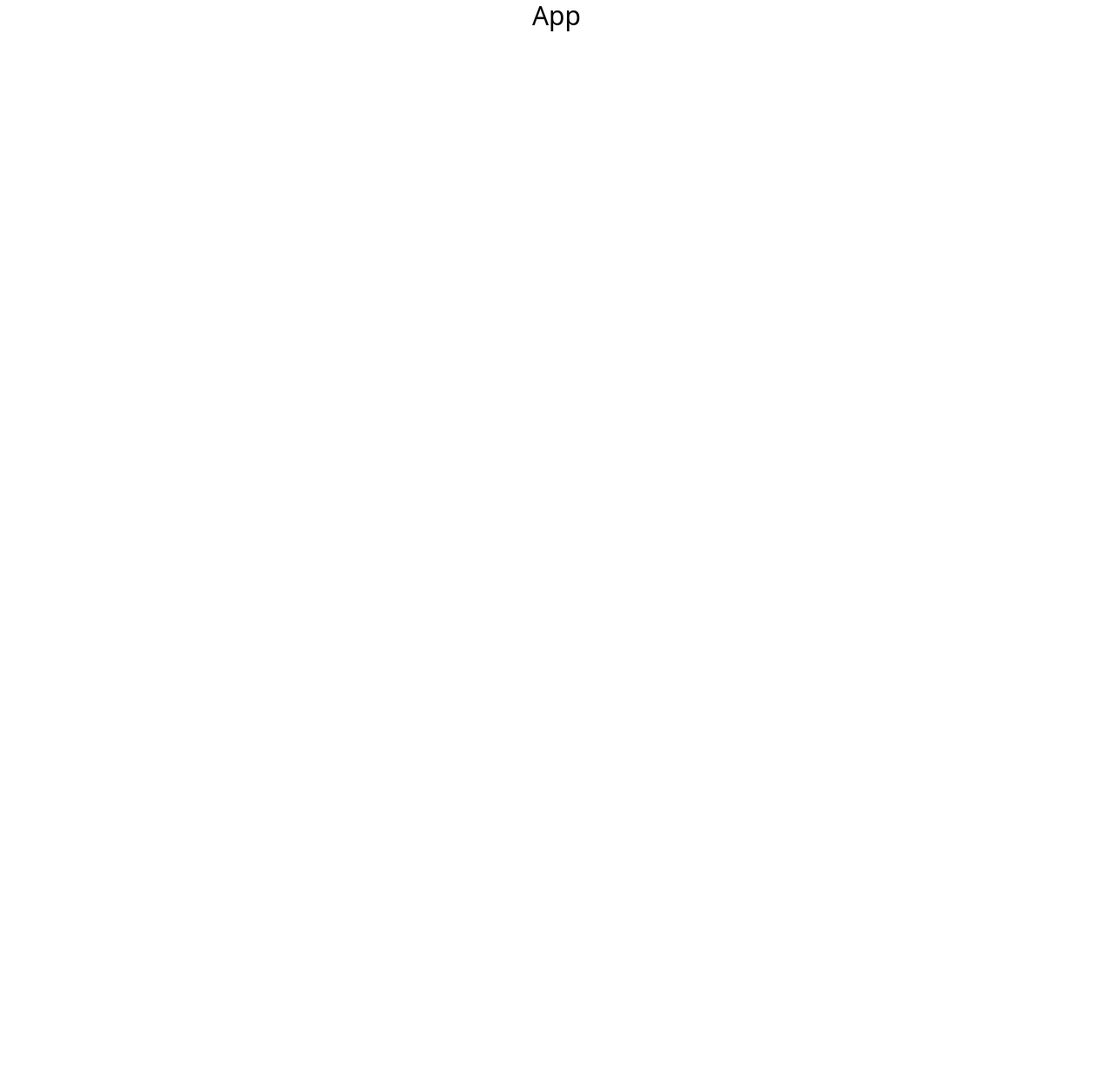
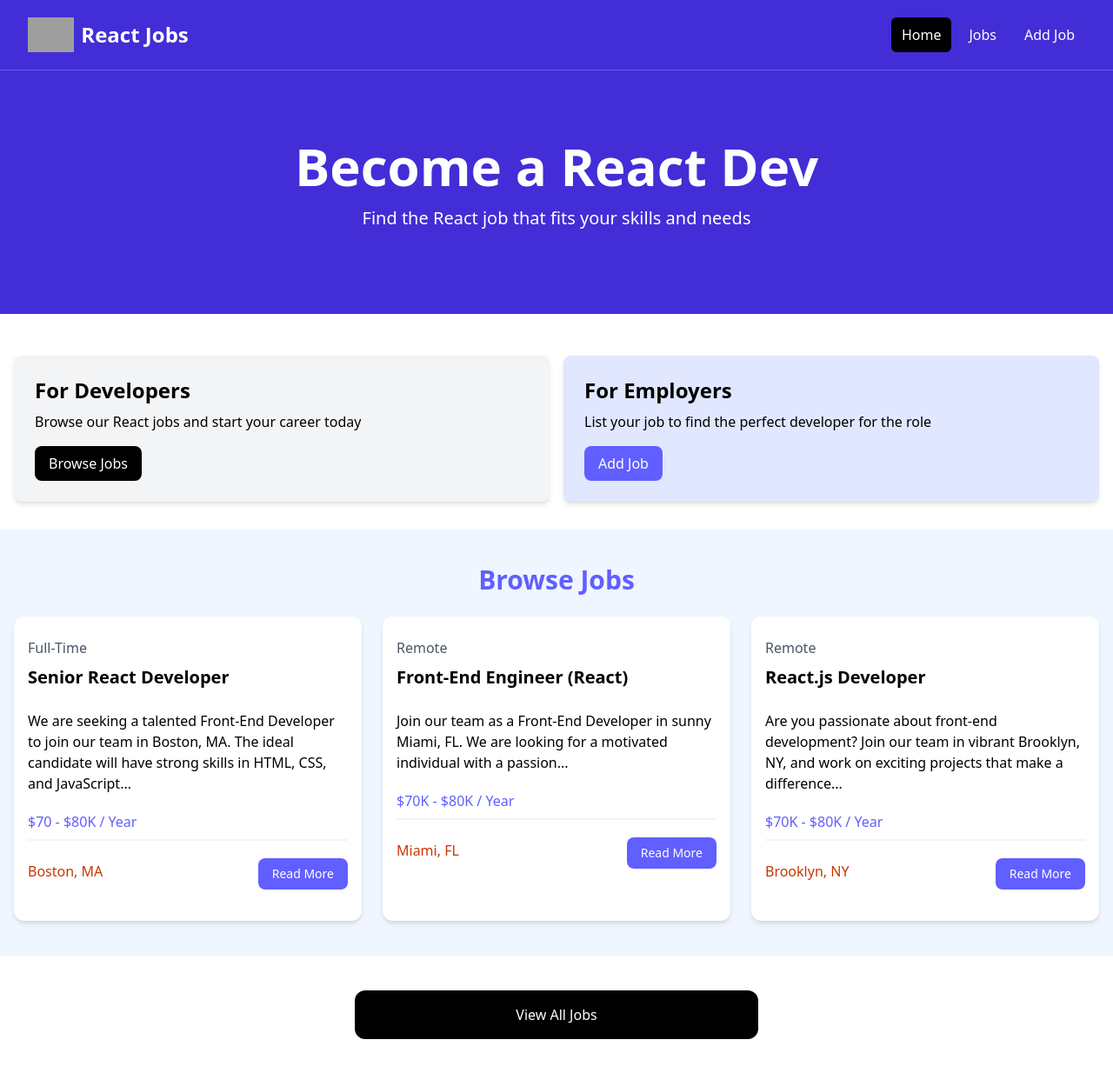
Before and after one commit to vanya-vb/job-search-app, a React (Vite) app: page / in a window 1280 px wide. Shown: the whole page at 87% size. Before the commit the page ends 800 px from the top, so only its background shows below. Built offline with nearby package versions, Linux system fonts and the light colour scheme; grey boxes are pictures that could not be loaded.

Commit message:
add app design

```diff
--- a/src/App.jsx
+++ b/src/App.jsx
@@ -1,5 +1,205 @@
-function App() {
-  return <h1 className="text-center text-3xl">App</h1>;
+export default function App() {
+  return (
+    <>
+      <nav className="bg-indigo-700 border-b border-indigo-500">
+        <div className="mx-auto max-w-7xl px-2 sm:px-6 lg:px-8">
+          <div className="flex h-20 items-center justify-between">
+            <div
+              className="flex flex-1 items-center justify-center md:items-stretch md:justify-start"
+            >
+              {/* <!-- Logo --> */}
+              <a className="flex flex-shrink-0 items-center mr-4" href="/index.html">
+                <img
+                  className="h-10 w-auto"
+                  src="images/logo.png"
+                  alt="React Jobs"
+                />
+                <span className="hidden md:block text-white text-2xl font-bold ml-2"
+                >React Jobs</span
+                >
+              </a>
+              <div className="md:ml-auto">
+                <div className="flex space-x-2">
+                  <a
+                    href="/index.html"
+                    className="text-white bg-black hover:bg-gray-900 hover:text-white rounded-md px-3 py-2"
+                  >Home</a
+                  >
+                  <a
+                    href="/jobs.html"
+                    className="text-white hover:bg-gray-900 hover:text-white rounded-md px-3 py-2"
+                  >Jobs</a
+                  >
+                  <a
+                    href="/add-job.html"
+                    className="text-white hover:bg-gray-900 hover:text-white rounded-md px-3 py-2"
+                  >Add Job</a
+                  >
+                </div>
+              </div>
+            </div>
+          </div>
+        </div>
+      </nav>
+
+      {/* <!-- Hero-- > */}
+      <section className="bg-indigo-700 py-20 mb-4">
+        <div
+          className="max-w-7xl mx-auto px-4 sm:px-6 lg:px-8 flex flex-col items-center"
+        >
+          <div className="text-center">
+            <h1
+              className="text-4xl font-extrabold text-white sm:text-5xl md:text-6xl"
+            >
+              Become a React Dev
+            </h1>
+            <p className="my-4 text-xl text-white">
+              Find the React job that fits your skills and needs
+            </p>
+          </div>
+        </div>
+      </section>
+
+      {/* <!--Developers and Employers-- > */}
+      <section className="py-4">
+        <div className="container-xl lg:container m-auto">
+          <div className="grid grid-cols-1 md:grid-cols-2 gap-4 p-4 rounded-lg">
+            <div className="bg-gray-100 p-6 rounded-lg shadow-md">
+              <h2 className="text-2xl font-bold">For Developers</h2>
+              <p className="mt-2 mb-4">
+                Browse our React jobs and start your career today
+              </p>
+              <a
+                href="/jobs.html"
+                className="inline-block bg-black text-white rounded-lg px-4 py-2 hover:bg-gray-700"
+              >
+                Browse Jobs
+              </a>
+            </div>
+            <div className="bg-indigo-100 p-6 rounded-lg shadow-md">
+              <h2 className="text-2xl font-bold">For Employers</h2>
+              <p className="mt-2 mb-4">
+                List your job to find the perfect developer for the role
+              </p>
+              <a
+                href="/add-job.html"
+                className="inline-block bg-indigo-500 text-white rounded-lg px-4 py-2 hover:bg-indigo-600"
+              >
+                Add Job
+              </a>
+            </div>
+          </div>
+        </div>
+      </section>
+
+      {/* <!--Browse Jobs-- > */}
+      <section className="bg-blue-50 px-4 py-10">
+        <div className="container-xl lg:container m-auto">
+          <h2 className="text-3xl font-bold text-indigo-500 mb-6 text-center">
+            Browse Jobs
+          </h2>
+          <div className="grid grid-cols-1 md:grid-cols-3 gap-6">
+            {/* <!-- Job Listing 1 --> */}
+            <div className="bg-white rounded-xl shadow-md relative">
+              <div className="p-4">
+                <div className="mb-6">
+                  <div className="text-gray-600 my-2">Full-Time</div>
+                  <h3 className="text-xl font-bold">Senior React Developer</h3>
+                </div>
+
+                <div className="mb-5">
+                  We are seeking a talented Front-End Developer to join our team in Boston, MA. The ideal candidate will have strong skills in HTML, CSS, and JavaScript...
+                </div>
+
+                <h3 className="text-indigo-500 mb-2">$70 - $80K / Year</h3>
+
+                <div className="border border-gray-100 mb-5"></div>
+
+                <div className="flex flex-col lg:flex-row justify-between mb-4">
+                  <div className="text-orange-700 mb-3">
+                    <i className="fa-solid fa-location-dot text-lg"></i>
+                    Boston, MA
+                  </div>
+                  <a
+                    href="job.html"
+                    className="h-[36px] bg-indigo-500 hover:bg-indigo-600 text-white px-4 py-2 rounded-lg text-center text-sm"
+                  >
+                    Read More
+                  </a>
+                </div>
+              </div>
+            </div>
+            {/* <!-- Job Listing 2 --> */}
+            <div className="bg-white rounded-xl shadow-md relative">
+              <div className="p-4">
+                <div className="mb-6">
+                  <div className="text-gray-600 my-2">Remote</div>
+                  <h3 className="text-xl font-bold">Front-End Engineer (React)</h3>
+                </div>
+
+                <div className="mb-5">
+                  Join our team as a Front-End Developer in sunny Miami, FL. We are looking for a motivated individual with a passion...
+                </div>
+
+                <h3 className="text-indigo-500 mb-2">$70K - $80K / Year</h3>
+
+                <div className="border border-gray-100 mb-5"></div>
+
+                <div className="flex flex-col lg:flex-row justify-between mb-4">
+                  <div className="text-orange-700 mb-3">
+                    <i className="fa-solid fa-location-dot text-lg"></i>
+                    Miami, FL
+                  </div>
+                  <a
+                    href="job.html"
+                    className="h-[36px] bg-indigo-500 hover:bg-indigo-600 text-white px-4 py-2 rounded-lg text-center text-sm"
+                  >
+                    Read More
+                  </a>
+                </div>
+              </div>
+            </div>
+            {/* <!-- Job Listing 3 --> */}
+            <div className="bg-white rounded-xl shadow-md relative">
+              <div className="p-4">
+                <div className="mb-6">
+                  <div className="text-gray-600 my-2">Remote</div>
+                  <h3 className="text-xl font-bold">React.js Developer</h3>
+                </div>
+
+                <div className="mb-5">
+                  Are you passionate about front-end development? Join our team in vibrant Brooklyn, NY, and work on exciting projects that make a difference...
+                </div>
+
+                <h3 className="text-indigo-500 mb-2">$70K - $80K / Year</h3>
+
+                <div className="border border-gray-100 mb-5"></div>
+
+                <div className="flex flex-col lg:flex-row justify-between mb-4">
+                  <div className="text-orange-700 mb-3">
+                    <i className="fa-solid fa-location-dot text-lg"></i>
+                    Brooklyn, NY
+                  </div>
+                  <a
+                    href="job.html"
+                    className="h-[36px] bg-indigo-500 hover:bg-indigo-600 text-white px-4 py-2 rounded-lg text-center text-sm"
+                  >
+                    Read More
+                  </a>
+                </div>
+              </div>
+            </div>
+          </div>
+        </div>
+      </section>
+
+      <section className="m-auto max-w-lg my-10 px-6">
+        <a
+          href="jobs.html"
+          className="block bg-black text-white text-center py-4 px-6 rounded-xl hover:bg-gray-700"
+        >View All Jobs</a
+        >
+      </section>
+    </>
+  )
 }
-
-export default App;
```
